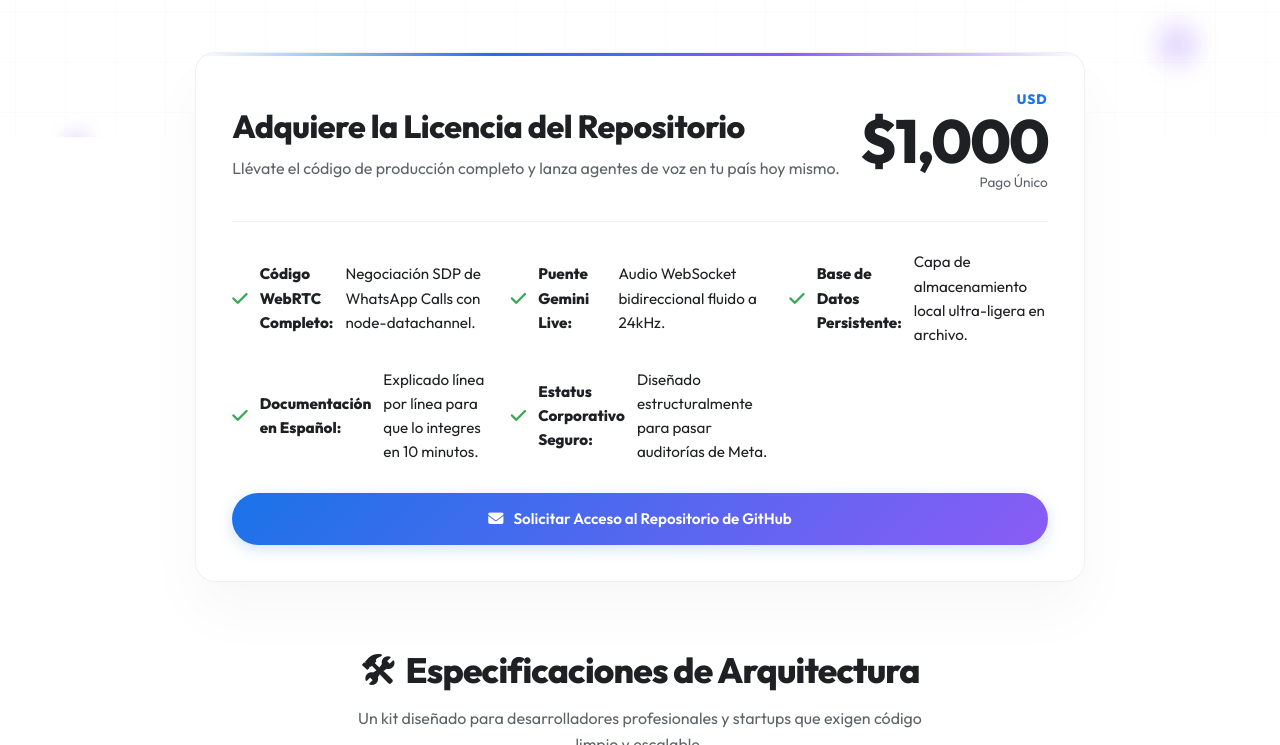
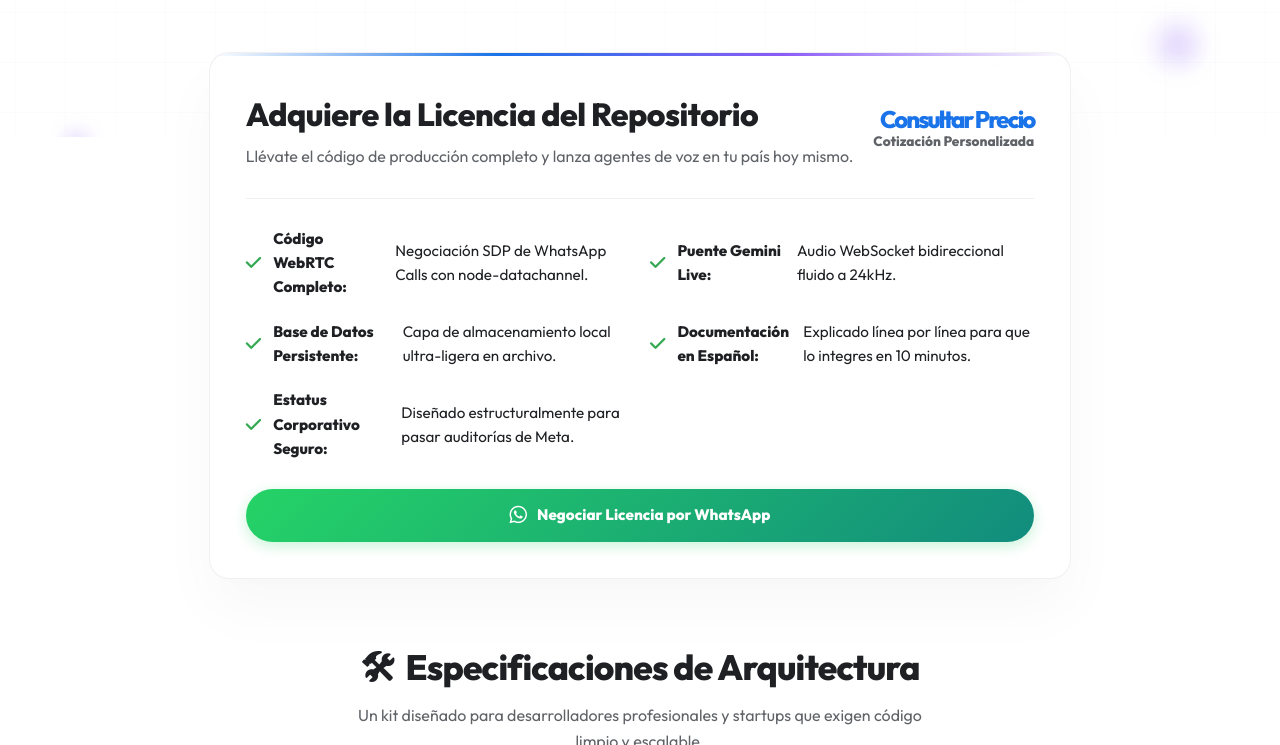
Before and after one commit to gglveliz-byte/whatsapp_voice_sdk, a plain HTML site: page frontend/index.html in a window 1280 px wide. Shown: the part 663-1408 px from the top of the page. Drawn offline with Linux system fonts and the light colour scheme.

Commit message:
feat: remover precio fijo de ,000 en landing page y enlazar botón de negociación de WhatsApp

```diff
--- a/frontend/index.html
+++ b/frontend/index.html
@@ -64,9 +64,8 @@
           <p>Llévate el código de producción completo y lanza agentes de voz en tu país hoy mismo.</p>
         </div>
         <div class="price-box">
-          <span class="currency">USD</span>
-          <span class="amount">$1,000</span>
-          <span class="period">Pago Único</span>
+          <span class="amount" style="font-size: 1.5rem; color: var(--accent-blue);">Consultar Precio</span>
+          <span class="period" style="font-weight: 700;">Cotización Personalizada</span>
         </div>
       </div>
       <div class="divider"></div>
@@ -77,8 +76,8 @@
         <li><i class="fa-solid fa-check text-green"></i> <b>Documentación en Español:</b> Explicado línea por línea para que lo integres en 10 minutos.</li>
         <li><i class="fa-solid fa-check text-green"></i> <b>Estatus Corporativo Seguro:</b> Diseñado estructuralmente para pasar auditorías de Meta.</li>
       </ul>
-      <a href="mailto:lveliz213@hotmail.com?subject=Interes en comprar WhatsApp Voice SDK" class="btn btn-cta btn-full" style="border-radius: 999px;">
-        <i class="fa-solid fa-envelope"></i> Solicitar Acceso al Repositorio de GitHub
+      <a href="https://wa.me/593987865420" target="_blank" class="btn btn-cta btn-full btn-whatsapp-negotiate" style="border-radius: 999px; background: linear-gradient(135deg, #25d366 0%, #128c7e 100%); color: #ffffff; border: none; font-weight: 800; display: flex; justify-content: center; align-items: center; gap: 10px; box-shadow: 0 4px 14px rgba(37, 211, 102, 0.25); text-decoration: none; padding: 14px; transition: all 0.3s ease; cursor: pointer;">
+        <i class="fa-brands fa-whatsapp" style="font-size: 1.25rem;"></i> Negociar Licencia por WhatsApp
       </a>
     </section>
 
--- a/frontend/styles.css
+++ b/frontend/styles.css
@@ -1226,3 +1226,14 @@
 .back-landing-btn:hover i {
   transform: translateX(-2px);
 }
+
+/* 🟢 BOTÓN NEÓN DE NEGOCIACIÓN DE PRECIO WHATSAPP */
+.btn-whatsapp-negotiate {
+  transition: transform 0.3s cubic-bezier(0.16, 1, 0.3, 1), box-shadow 0.3s ease, filter 0.3s ease !important;
+}
+
+.btn-whatsapp-negotiate:hover {
+  transform: translateY(-2px);
+  box-shadow: 0 8px 24px rgba(37, 211, 102, 0.45) !important;
+  filter: brightness(1.08);
+}
```
